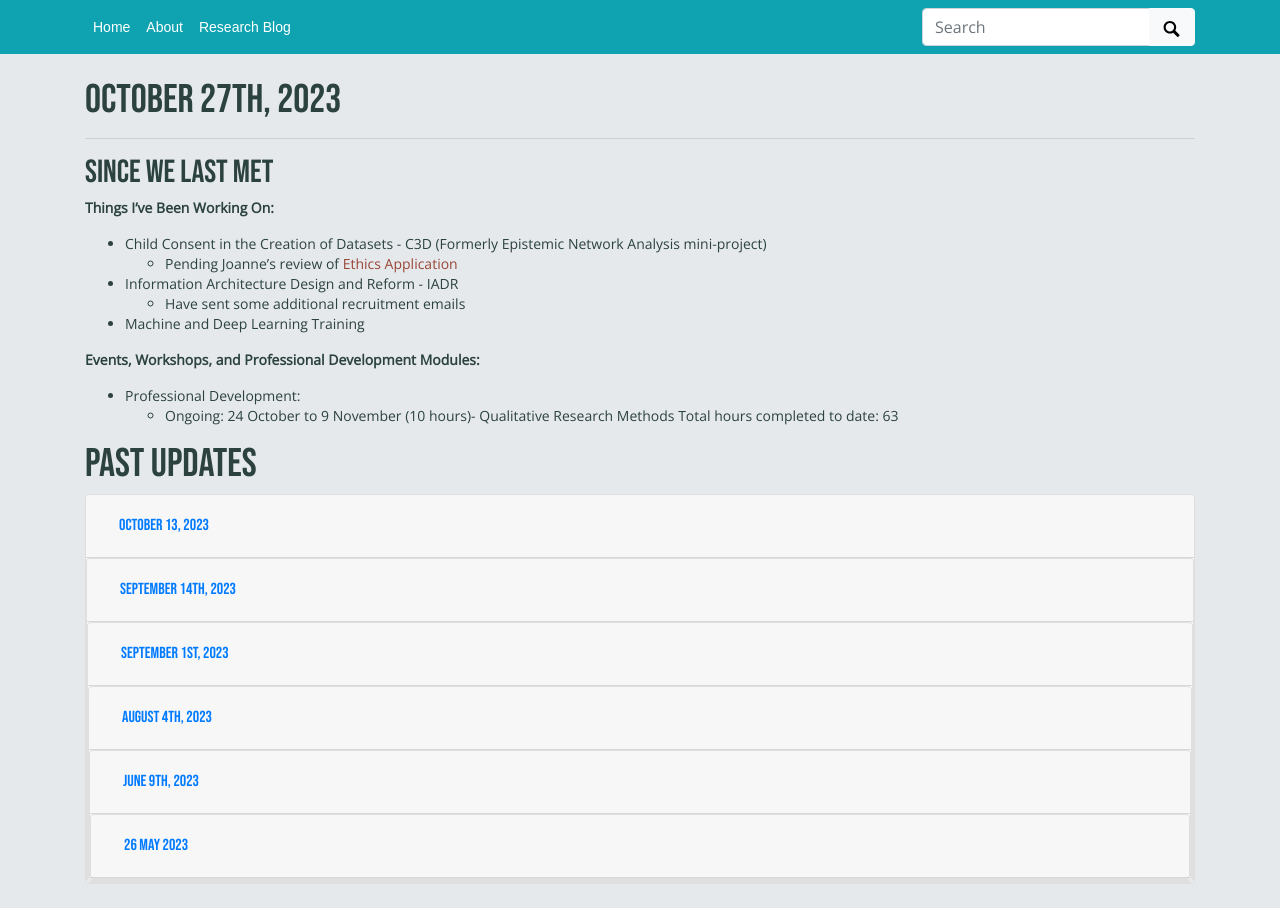
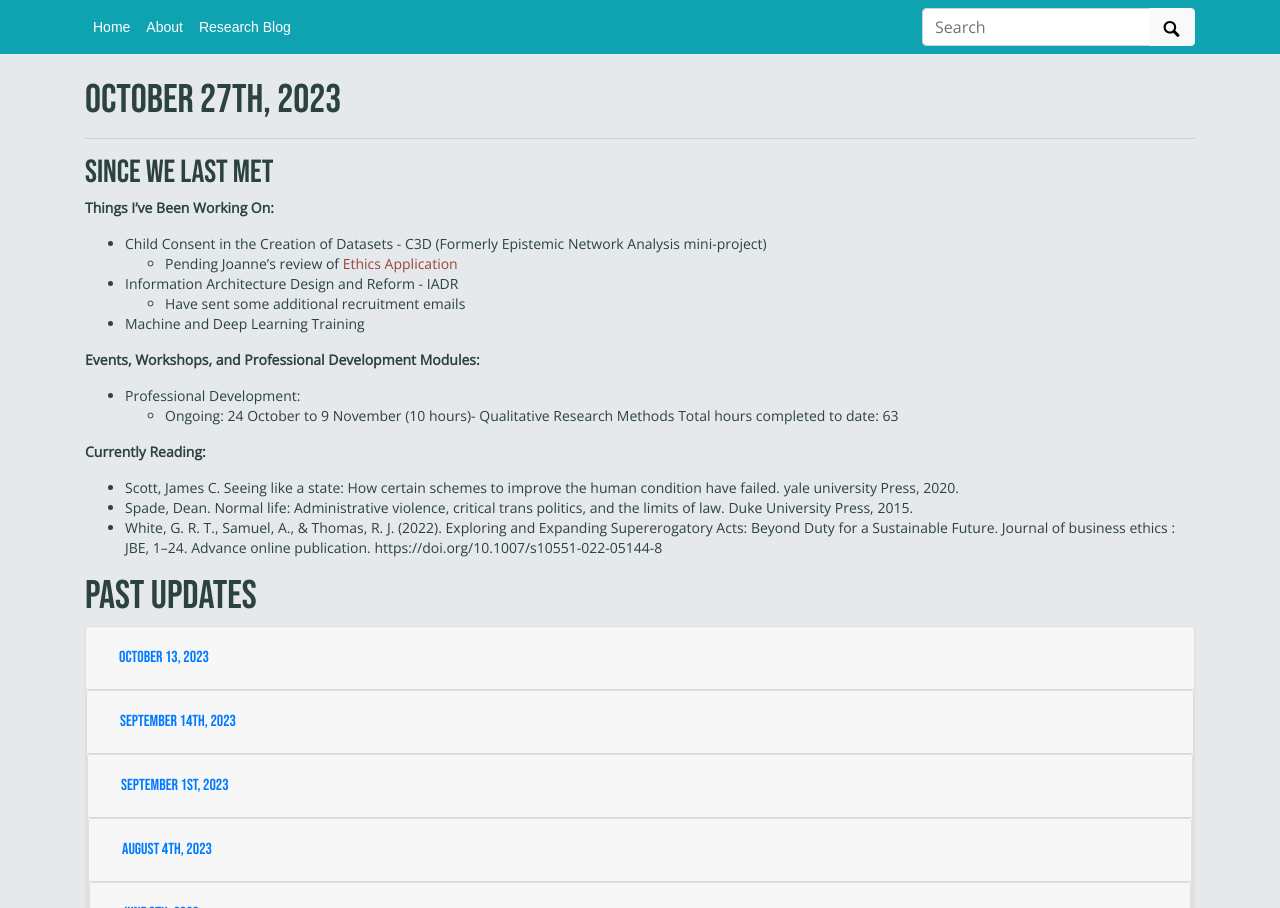
Before and after one commit to mxballin/recordkeeping-governance, a Jekyll site: the page built from pages/updates.md, in a window 1280 px wide. Shown: the part 100-1008 px from the top of the page. Built offline with Jekyll 4.4.1, drawn with Linux system fonts in a browser that asks for light colours; some web fonts are replaced; grey boxes are pictures that could not be loaded.

Commit message:
Update updates.md

```diff
--- a/pages/updates.md
+++ b/pages/updates.md
@@ -21,6 +21,13 @@ __Events, Workshops, and Professional Development Modules:__
 * Professional Development:
   * Ongoing: 24 October to 9 November (10 hours)- Qualitative Research Methods
   Total hours completed to date: 63
+
+__Currently Reading:__
+* Scott, James C. Seeing like a state: How certain schemes to improve the human condition have failed. yale university Press, 2020.
+* Spade, Dean. Normal life: Administrative violence, critical trans politics, and the limits of law. Duke University Press, 2015.
+* White, G. R. T., Samuel, A., & Thomas, R. J. (2022). Exploring and Expanding Supererogatory Acts: Beyond Duty for a Sustainable Future. Journal of business ethics : JBE, 1–24. Advance online publication. https://doi.org/10.1007/s10551-022-05144-8
+
+
 
 
 # Past Updates
```
